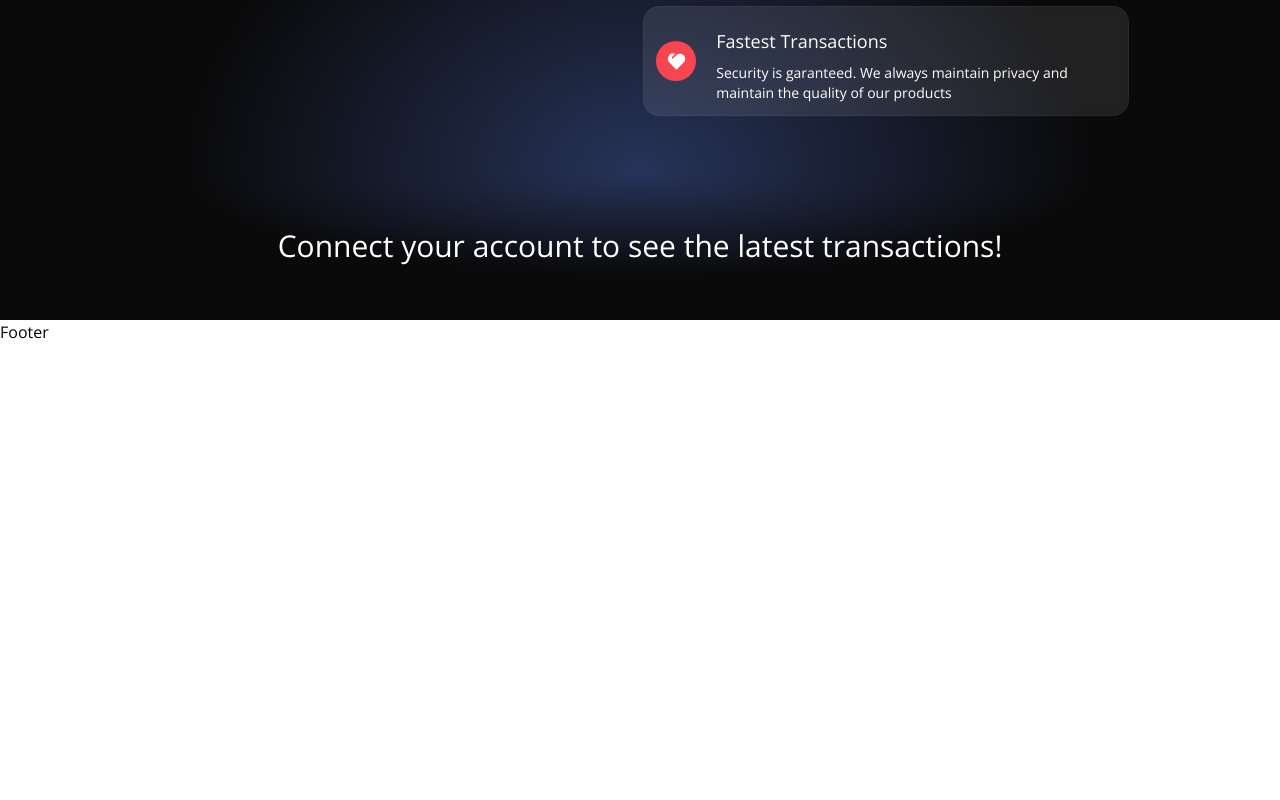
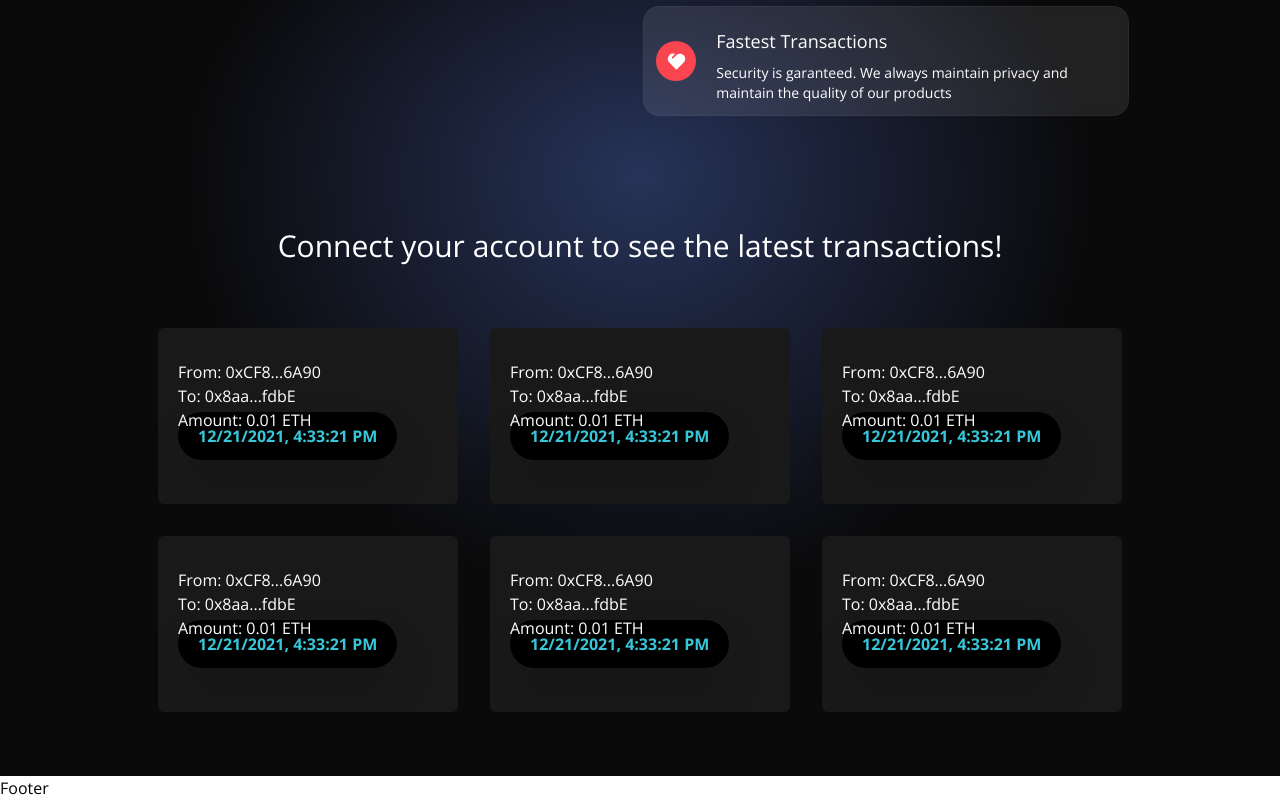
Before and after one commit to Mabast1/ethnest, a React (Vite) app in the folder client/: page / in a window 1280 px wide. Shown: the part 1051-1851 px from the top of the page. Before the commit the page ends 1395 px from the top, so only its background shows below. Built offline with nearby package versions, Linux system fonts and the light colour scheme.

Commit message:
created custom hook for fetching gifs

```diff
--- a/client/src/components/Transactions.jsx
+++ b/client/src/components/Transactions.jsx
@@ -2,6 +2,54 @@ import React, { useContext } from "react";
 
 import { TransactionContext } from "../context/TransactionContext";
 import dummyData from "../utils/dummyData";
+import { shortenAddress } from "../utils/shortenAddress";
+
+const TransactionCard = ({
+  addressTo,
+  addressFrom,
+  timestamp,
+  message,
+  keyword,
+  amount,
+  url,
+}) => {
+  return (
+    <div className="bg-[#181918] m-4 flex flex-1 2xl:min-w-[450px] 2xl:max-w-[500px] sm:min-w-[270px] sm:max-w-[300px] min-w-full flex-col p-3 rounded-md hover:shadow-2xl">
+      <div className="flex flex-col items-center w-full mt-3 gap-2">
+        <div className="w-full mb-6 p-2">
+          <a
+            href={`https://goerli.etherscan.io/address/${addressFrom}`}
+            target="_blank"
+            rel="noreferrer"
+          >
+            <p className="text-white text-base hover:underline">
+              From: {shortenAddress(addressFrom)}
+            </p>
+          </a>
+          <a
+            href={`https://goerli.etherscan.io/address/${addressTo}`}
+            target="_blank"
+            rel="noreferrer"
+          >
+            <p className="text-white text-base hover:underline">
+              To: {shortenAddress(addressTo)}
+            </p>
+          </a>
+          <p className="text-white text-base">Amount: {amount} ETH</p>
+          {message && (
+            <>
+              <br />
+              <p className="text-white text-base">Message: {message}</p>
+            </>
+          )}
+          <div className="bg-black p-3 px-5 w-max rounded-3xl -mt-5 shadow-2xl">
+            <p className="text-[#37c7da] font-bold">{timestamp}</p>
+          </div>
+        </div>
+      </div>
+    </div>
+  );
+};
 
 const Transactions = () => {
   const { currentAccount } = useContext(TransactionContext);
@@ -18,6 +66,11 @@ const Transactions = () => {
             Connect your account to see the latest transactions!
           </h3>
         )}
+        <div className="flex flex-wrap justify-center items-center mt-10">
+          {dummyData.reverse().map((item, idx) => (
+            <TransactionCard key={item + idx} {...item} />
+          ))}
+        </div>
       </div>
     </div>
   );
--- a/client/src/components/Welcome.jsx
+++ b/client/src/components/Welcome.jsx
@@ -6,6 +6,7 @@ import { BsInfoCircle } from "react-icons/bs";
 import { Loader } from "./";
 import { runFireworks } from "../lib/fireWorks";
 import { TransactionContext } from "../context/TransactionContext";
+import { shortenAddress } from "../utils/shortenAddress";
 
 const commonStyles =
   "min-h-[70px] sm:px-0 px-2 sm:min-w-[120px] flex justify-center items-center border-[0.5px] border-gray-400 text-sm font-light text-white";
@@ -91,7 +92,9 @@ const Welcome = () => {
                 <BsInfoCircle fontSize={17} color="#fff" />
               </div>
               <div>
-                <p className="text-white font-light text-sm">0x211W...5208</p>
+                <p className="text-white font-light text-sm">
+                  {shortenAddress(currentAccount)}
+                </p>
                 <p className="text-white font-semibold text-lg mt-1">
                   Ethereum
                 </p>
--- a/client/src/context/TransactionContext.jsx
+++ b/client/src/context/TransactionContext.jsx
@@ -53,6 +53,8 @@ export const TransactionProvider = ({ children }) => {
 
       if (accounts.length) {
         setCurrentAccount(accounts[0]);
+
+        console.log(accounts[0]);
 
         //getAllTransactions();
       } else {
--- /dev/null
+++ b/client/src/hooks/useFetch.jsx
@@ -0,0 +1,31 @@
+import React, { useState, useEffect } from "react";
+
+const API_KEY = import.meta.env.VITE_GIPHY_API;
+
+const useFetch = ({ keyword }) => {
+  const [gifUrl, setGifUrl] = useState("");
+  const fetchGifs = async () => {
+    try {
+      const response = await fetch(
+        `https://api.giphy.com/v1/gifs/search?api_key=${API_KEY}&q=${keyword
+          .split(" ")
+          .join("")}&limit=1`
+      );
+      const { data } = await response.json();
+
+      setGifUrl(data[0]?.images?.downsized_medium?.url);
+    } catch (errors) {
+      setGifUrl(
+        "https://i.pinimg.com/originals/73/d3/a1/73d3a14d212314ab1f7268b71d639c15.gif"
+      );
+    }
+  };
+
+  useEffect(() => {
+    if (keyword) fetchGifs();
+  }, [keyword]);
+
+  return gifUrl;
+};
+
+export default useFetch;
--- a/client/src/index.css
+++ b/client/src/index.css
@@ -30,7 +30,7 @@ body {
       transparent 50%
     ),
     radial-gradient(at 50% 0%, hsla(228, 21%, 18%, 1) 0, transparent 50%),
-    radial-gradient(at 100% 0%, hsla(227, 77%, 53%, 1) 0, transparent 50%);
+    radial-gradient(at 100% 0%, hsl(227, 77%, 53%) 0, transparent 50%);
 }
 
 .gradient-bg-services {
@@ -40,7 +40,7 @@ body {
       hsla(240, 5%, 4%, 1) 0,
       transparent 50%
     ),
-    radial-gradient(at 50% 100%, hsla(225, 39%, 25%, 1) 0, transparent 50%);
+    radial-gradient(at 50% 100%, hsl(226, 39%, 25%) 0, transparent 50%);
 }
 
 .gradient-bg-transactions {
--- /dev/null
+++ b/client/src/utils/shortenAddress.js
@@ -0,0 +1,2 @@
+export const shortenAddress = (address) =>
+  `${address.slice(0, 5)}...${address.slice(address.length - 4)}`;
```
Also changed, not shown: 1 other file (tests, documents, lock files or other folders).
